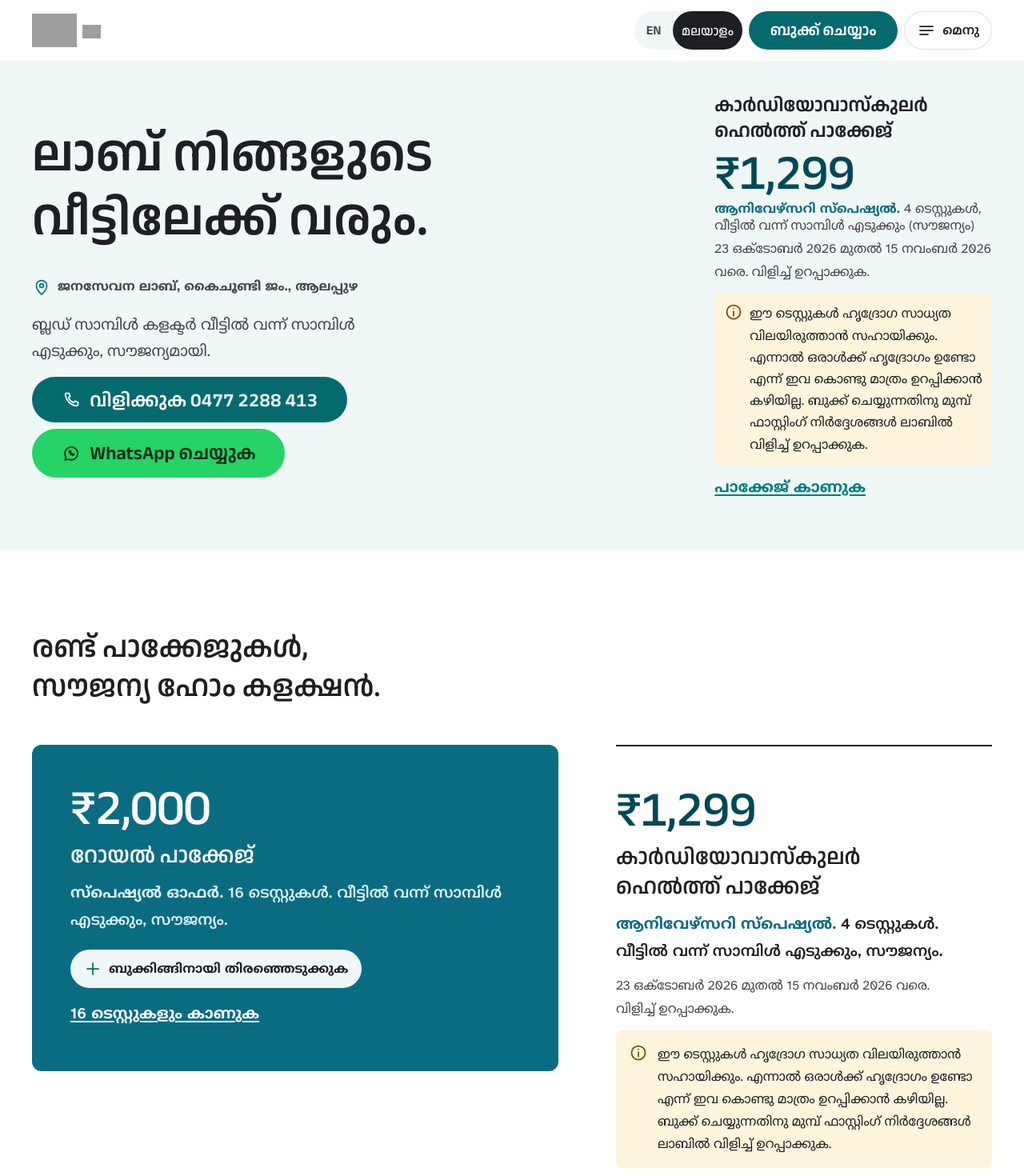
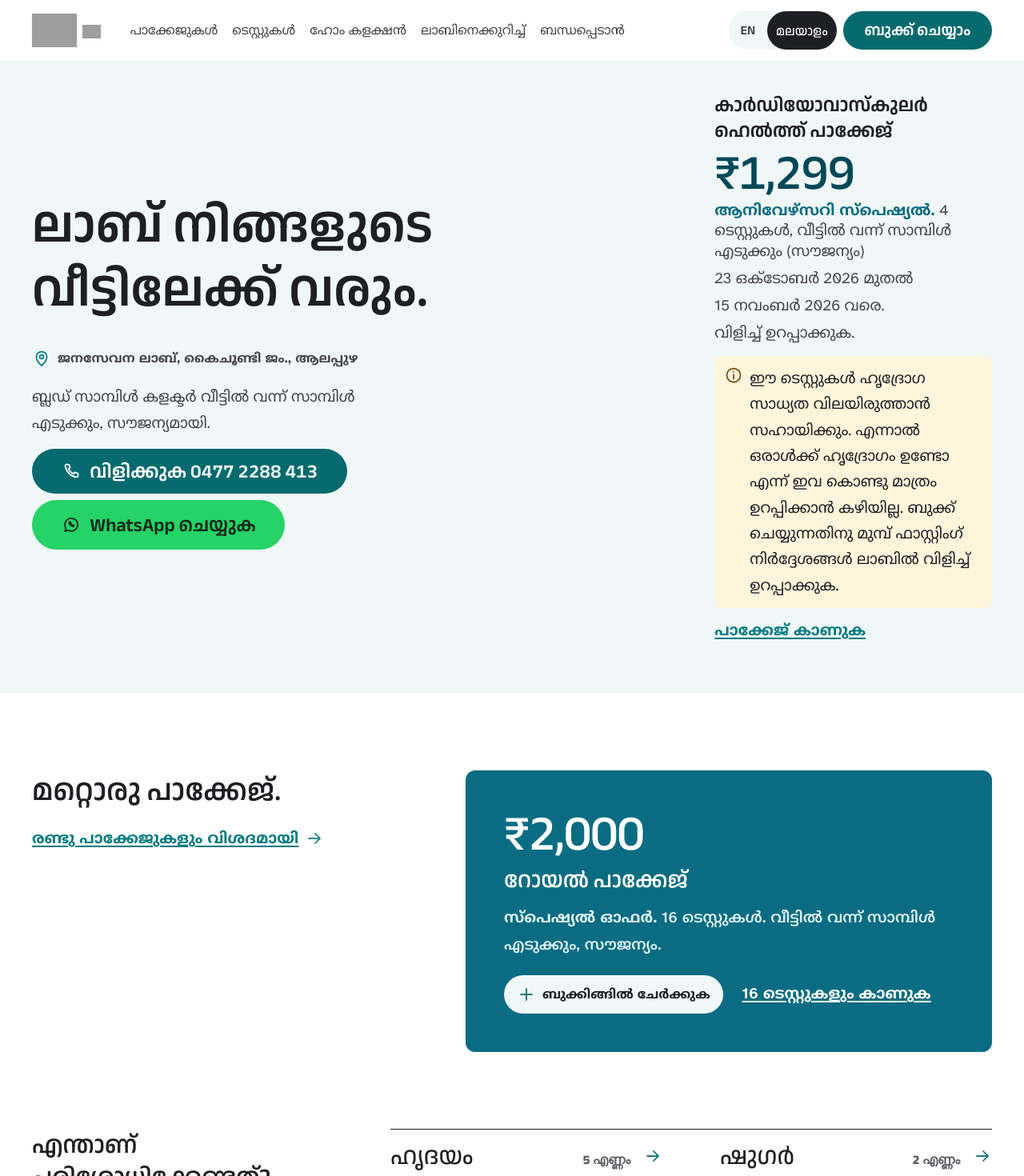
Before and after one commit to aadhithcj/janasevana, a Next.js app: page /ml in a window 1280 px wide. Shown: the top 1470 px of the page at 80% size. Built offline with nearby package versions, Linux system fonts and the light colour scheme; grey boxes are pictures that could not be loaded.

Commit message:
Critique fixes: other package only on home, Malayalam desktop nav, notices at 19px

```diff
--- a/src/components/home/Hero.module.css
+++ b/src/components/home/Hero.module.css
@@ -132,13 +132,13 @@
 
 .offerTests {
   color: var(--ink-2);
-  font-size: var(--step--1);
+  font-size: var(--step-0);
   line-height: 1.35;
 }
 
 .period {
   color: var(--ink-2);
-  font-size: var(--step--1);
+  font-size: var(--step-0);
 }
 
 /* Amber carries the cardiovascular notice. */
@@ -151,7 +151,7 @@
   border-radius: 8px;
   background: var(--amber-surface);
   color: var(--ink);
-  font-size: var(--step--1);
+  font-size: var(--step-0);
   line-height: 1.45;
   max-width: none;
 }
--- a/src/components/home/HomePackages.module.css
+++ b/src/components/home/HomePackages.module.css
@@ -2,9 +2,28 @@
   padding-block: var(--section);
 }
 
+.layout {
+  display: grid;
+  gap: var(--space-6);
+}
+
+.intro {
+  display: grid;
+  align-content: start;
+  justify-items: start;
+  gap: var(--space-3);
+}
+
+.compare {
+  display: inline-flex;
+  align-items: center;
+  gap: var(--space-2);
+  min-height: var(--target);
+  font-weight: 700;
+}
+
 .title {
   max-width: 22ch;
-  margin-bottom: var(--space-7);
   font-size: var(--t-statement);
   line-height: 1.04;
 }
@@ -92,7 +111,7 @@
 
 .period {
   color: var(--ink-2);
-  font-size: var(--step--1);
+  font-size: var(--step-0);
 }
 
 .notice {
@@ -102,7 +121,7 @@
   padding: var(--space-4);
   border-radius: 8px;
   background: var(--amber-surface);
-  font-size: var(--step--1);
+  font-size: var(--step-0);
   line-height: 1.5;
   max-width: 52ch;
 }
@@ -135,8 +154,8 @@
 }
 
 @media (min-width: 64rem) {
-  .grid {
-    grid-template-columns: minmax(0, 7fr) minmax(0, 5fr);
+  .layout {
+    grid-template-columns: minmax(0, 5fr) minmax(0, 7fr);
     column-gap: var(--space-8);
     align-items: start;
   }
--- a/src/components/home/HomePackages.tsx
+++ b/src/components/home/HomePackages.tsx
@@ -8,31 +8,41 @@ import { Icon } from '@/components/ui/Icon';
 import { AddToBooking } from '@/components/index/AddToBooking';
 import s from './HomePackages.module.css';
 
-/** Price first: the Royal Package as a petrol panel, the dated offer on white beside it. */
+/**
+ * The hero already carries one package (the offer while it runs, Royal after),
+ * so this section shows the other one. Without the head script both show.
+ */
 export function HomePackages({ locale }: { locale: Locale }) {
   const d = getDict(locale);
   return (
     <section className={s.section} aria-labelledby="pk-title">
-      <div className="wrap">
-        <h2 id="pk-title" className={s.title}>
-          {d.sections.packages}
-        </h2>
+      <div className={`wrap ${s.layout}`}>
+        <div className={s.intro}>
+          <h2 id="pk-title" className={s.title}>
+            <span data-when-offer="none">{d.sections.packages}</span>
+            <span data-when-offer="live upcoming ended">{d.sections.packagesOther}</span>
+          </h2>
+          <Link href={href(locale, 'packages')} className={s.compare}>
+            {d.home.packagesLink}
+            <Icon name="arrow" />
+          </Link>
+        </div>
         <div className={s.grid}>
-          <Panel pkg={royalPackage} locale={locale} />
-          <Panel pkg={cardioPackage} locale={locale} />
+          <Panel pkg={royalPackage} locale={locale} when="live upcoming" />
+          <Panel pkg={cardioPackage} locale={locale} when="ended" />
         </div>
       </div>
     </section>
   );
 }
 
-function Panel({ pkg, locale }: { pkg: HealthPackage; locale: Locale }) {
+function Panel({ pkg, locale, when }: { pkg: HealthPackage; locale: Locale; when: string }) {
   const d = getDict(locale);
   const item = packageItem(pkg);
   const id = `home-pk-${pkg.id}`;
   const dated = Boolean(pkg.window);
   return (
-    <article className={`${s.panel} ${pkg.id === 'royal' ? s.royal : s.cardio}`} aria-labelledby={id} data-reveal>
+    <article className={`${s.panel} ${pkg.id === 'royal' ? s.royal : s.cardio}`} aria-labelledby={id} data-when-offer={when} data-reveal>
       <p className={`${s.price} num`}>{formatInr(pkg.priceInr)}</p>
       <h3 id={id} className={s.name}>
         {pkg.name[locale]}
--- a/src/components/index/IndexList.module.css
+++ b/src/components/index/IndexList.module.css
@@ -93,7 +93,7 @@
   border-radius: 4px;
   background: var(--amber-surface);
   color: var(--amber-ink);
-  font-size: 0.875rem;
+  font-size: 1rem;
   font-weight: 700;
   line-height: 1.6;
 }
@@ -158,7 +158,7 @@
   gap: 0 var(--space-3);
   padding: 0.4rem 0;
   border-bottom: 1px solid var(--rule);
-  font-size: var(--step--1);
+  font-size: var(--step-0);
 }
 
 .paramMethod {
@@ -187,7 +187,7 @@
 
 .facts dd {
   margin: 0;
-  font-size: var(--step--1);
+  font-size: var(--step-0);
   font-weight: 600;
 }
 
--- a/src/components/packages/Packages.module.css
+++ b/src/components/packages/Packages.module.css
@@ -106,7 +106,7 @@
   padding: var(--space-4);
   border-radius: 8px;
   background: var(--amber-surface);
-  font-size: var(--step--1);
+  font-size: var(--step-0);
   line-height: 1.5;
   max-width: none;
 }
--- a/src/components/shell/Header.module.css
+++ b/src/components/shell/Header.module.css
@@ -224,8 +224,22 @@
   }
 }
 
-/* Malayalam labels are longer: keep the menu until every link fits. */
-@media (min-width: 72rem) and (max-width: 87.99rem) {
+/* Malayalam labels are longer: tighter links from 80rem, the menu below that. */
+@media (min-width: 80rem) {
+  :lang(ml) .nav {
+    margin-left: var(--space-4);
+  }
+
+  :lang(ml) .navList {
+    gap: 0;
+  }
+
+  :lang(ml) .navLink {
+    padding: 0 9px;
+  }
+}
+
+@media (min-width: 72rem) and (max-width: 79.99rem) {
   :lang(ml) .nav {
     display: none;
   }
--- a/src/i18n/en.ts
+++ b/src/i18n/en.ts
@@ -90,6 +90,7 @@ export const en = {
 
   sections: {
     packages: 'Two packages, free home collection.',
+    packagesOther: 'The other package.',
     categories: 'What are you checking?',
     categoryTests: (n: number) => (n === 1 ? '1 item' : `${n} items`),
     capabilities: 'What the lab does',
@@ -186,7 +187,7 @@ export const en = {
     testsHeading: 'Tests in this package',
     noticeLabel: 'Please read',
     bookThis: 'Book this package',
-    select: 'Select for booking',
+    select: 'Add to booking',
     selected: 'Selected',
     askWhatsapp: 'Ask about it on WhatsApp',
     contents: 'What’s in it',
--- a/src/i18n/ml.ts
+++ b/src/i18n/ml.ts
@@ -98,6 +98,7 @@ export const ml: Dict = {
 
   sections: {
     packages: 'രണ്ട് പാക്കേജുകൾ, സൗജന്യ ഹോം കളക്ഷൻ.',
+    packagesOther: 'മറ്റൊരു പാക്കേജ്.',
     categories: 'എന്താണ് പരിശോധിക്കേണ്ടത്?',
     categoryTests: (n: number) => `${n} എണ്ണം`,
     capabilities: 'ലാബിൽ എന്തെല്ലാം ചെയ്യുന്നു',
@@ -193,7 +194,7 @@ export const ml: Dict = {
     testsHeading: 'ഈ പാക്കേജിലെ ടെസ്റ്റുകൾ',
     noticeLabel: 'ശ്രദ്ധിക്കുക',
     bookThis: 'ഈ പാക്കേജ് ബുക്ക് ചെയ്യാം',
-    select: 'ബുക്കിങ്ങിനായി തിരഞ്ഞെടുക്കുക',
+    select: 'ബുക്കിങ്ങിൽ ചേർക്കുക',
     selected: 'തിരഞ്ഞെടുത്തു',
     askWhatsapp: 'WhatsApp-ൽ ചോദിക്കുക',
     contents: 'ഇതിൽ ഉള്ളത്',
```
Also changed, not shown: 2 other files (tests, documents, lock files or other folders).
